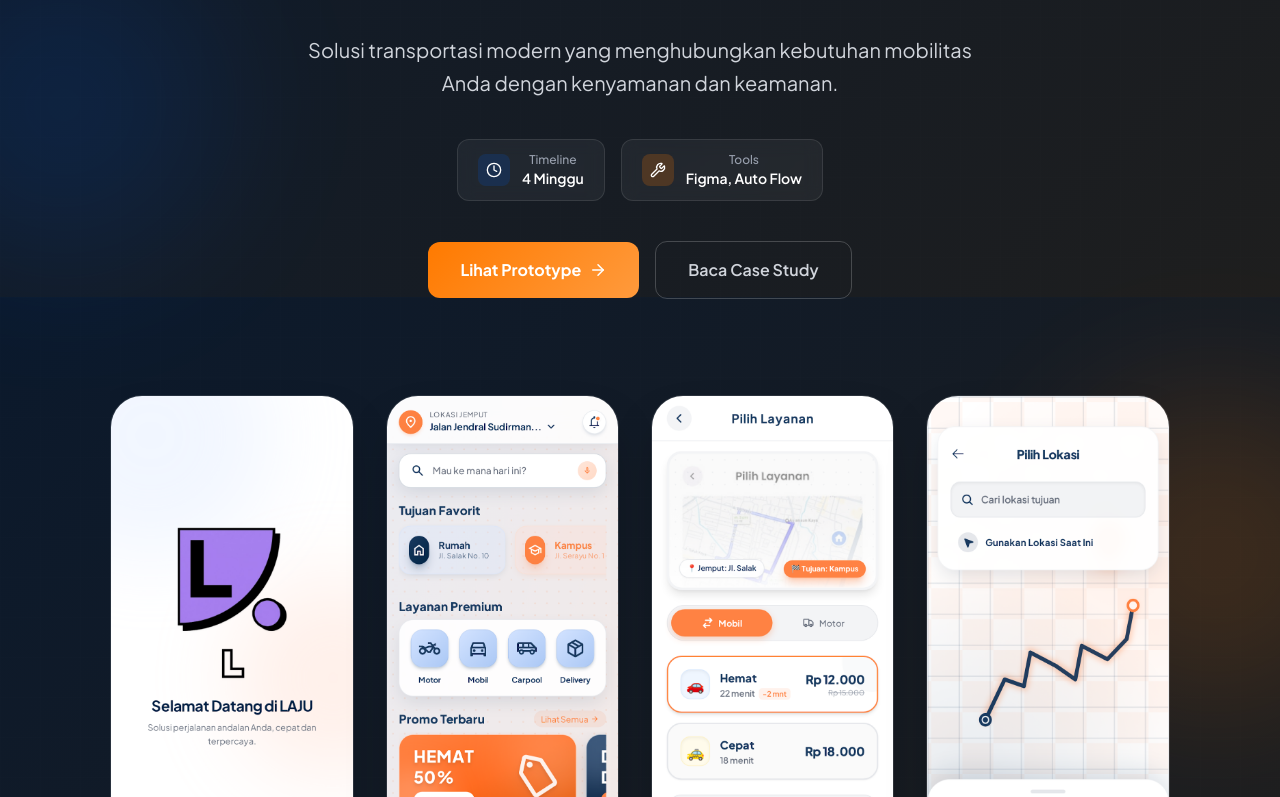
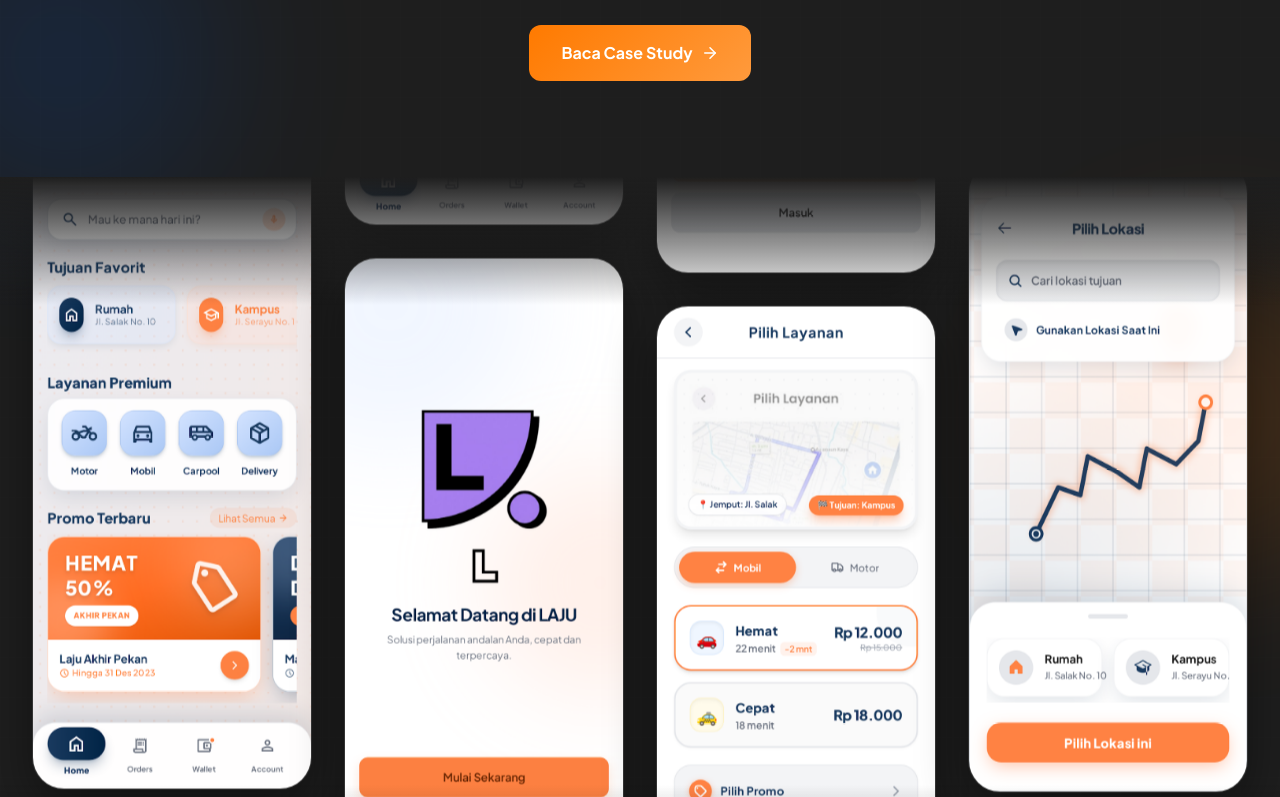
Before and after one commit to ahmadhakimitsnaini/laju, a React (Vite) app: page / in a window 1280 px wide. Shown: the part 503-1300 px from the top of the page. Built offline with nearby package versions, Linux system fonts and the light colour scheme.

Commit message:
Update hero section animations and UI layout

```diff
--- a/src/App.jsx
+++ b/src/App.jsx
@@ -1,4 +1,4 @@
-import { useState, useEffect } from "react";
+import { useState, useEffect, useRef } from "react";
 import logoImage from "./assets/logo.png";
 import screen1 from "./assets/mainPage/screen.png";
 import screen2 from "./assets/mainPage/screen 2.png";
@@ -24,21 +24,14 @@
   ChevronRight,
   Smartphone,
   Lock,
-  CreditCard,
-  Zap,
   Navigation,
 } from "lucide-react";
-import { motion } from "framer-motion";
+import { motion, useScroll, useTransform } from "framer-motion";
 
 // ─── Animation Variants ───────────────────────────────────────────────────────
 const fadeUp = {
   hidden: { opacity: 0, y: 40 },
   visible: { opacity: 1, y: 0, transition: { duration: 0.6, ease: "easeOut" } },
-};
-
-const fadeIn = {
-  hidden: { opacity: 0 },
-  visible: { opacity: 1, transition: { duration: 0.6, ease: "easeOut" } },
 };
 
 const staggerContainer = {
@@ -49,6 +42,23 @@
 const staggerItem = {
   hidden: { opacity: 0, y: 30 },
   visible: { opacity: 1, y: 0, transition: { duration: 0.5, ease: "easeOut" } },
+};
+
+// 1, 2, 3: Composed Animation (Scale + Stagger + Custom Rotation)
+const composedAnimation = {
+  hidden: { opacity: 0, scale: 0.8, y: 60, rotateX: 15 },
+  visible: {
+    opacity: 1,
+    scale: 1,
+    y: 0,
+    rotateX: 0,
+    transition: {
+      type: "spring",
+      stiffness: 80,
+      damping: 12,
+      duration: 0.8,
+    },
+  },
 };
 
 // Reusable scroll-triggered wrapper
@@ -207,19 +217,46 @@
 
 // ─── Hero Section ─────────────────────────────────────────────────────────────
 function HeroSection() {
+  const containerRef = useRef(null);
+
+  // Parallax ringan saat user men-scroll ke bawah
+  const { scrollYProgress } = useScroll({
+    target: containerRef,
+    offset: ["start start", "end start"],
+  });
+
+  // Berbagai kecepatan parallax untuk menciptakan efek kedalaman pada grid
+  const yParallax1 = useTransform(scrollYProgress, [0, 1], [0, -100]);
+  const yParallax2 = useTransform(scrollYProgress, [0, 1], [0, -250]);
+  const yParallax3 = useTransform(scrollYProgress, [0, 1], [0, -150]);
+  const yParallax4 = useTransform(scrollYProgress, [0, 1], [0, -300]);
+
+  // 4 kolom mockup — pola arah: ↑ ↓ ↓ ↑
+  const col1 = [screen1, screen2, screen3, screen4];
+  const col2 = [screen2, screen3, screen4, screen1];
+  const col3 = [screen3, screen4, screen1, screen2];
+  const col4 = [screen4, screen1, screen2, screen3];
+
   return (
     <section
+      ref={containerRef}
       id="hero"
-      className="relative min-h-screen flex flex-col justify-center overflow-hidden pt-20"
+      className="relative flex flex-col overflow-x-hidden pt-20 bg-[#1E1E1E]"
     >
+      {/* Kontainer Utama */}
+      <div className="w-full flex flex-col items-center justify-start z-10">
         {/* Background Gradient Blobs */}
         <div
           className="absolute top-1/4 -left-32 w-96 h-96 rounded-full opacity-20 blur-3xl pointer-events-none"
-        style={{ background: "radial-gradient(circle, #0052CC, transparent)" }}
+          style={{
+            background: "radial-gradient(circle, #0052CC, transparent)",
+          }}
         />
         <div
           className="absolute bottom-1/4 -right-32 w-96 h-96 rounded-full opacity-20 blur-3xl pointer-events-none"
-        style={{ background: "radial-gradient(circle, #FF7A00, transparent)" }}
+          style={{
+            background: "radial-gradient(circle, #FF7A00, transparent)",
+          }}
         />
         {/* Grid pattern overlay */}
         <div
@@ -230,52 +267,43 @@
           }}
         />
 
+        {/* ── ATAS: TEKS HERO ── */}
         <motion.div
-        className="relative max-w-6xl mx-auto px-6 py-20 flex flex-col items-center text-center"
+          className="relative z-10 flex flex-col items-center text-center px-6 max-w-4xl mx-auto w-full mb-16"
           initial="hidden"
           animate="visible"
           variants={staggerContainer}
         >
           {/* Main Logo in Hero */}
-        <motion.div className="mb-6" variants={staggerItem}>
-          <img
-            src={logoImage}
-            alt="LAJU Logo"
-            className="h-16 md:h-20 lg:h-24 object-contain"
-          />
-        </motion.div>
+          {/* <div className="mb-6">
+            <img src={logoImage} alt="LAJU Logo" className="h-16 md:h-20 lg:h-24 object-contain" />
+          </div> */}
 
           {/* Headline */}
-        <motion.h1
-          className="text-4xl md:text-5xl lg:text-6xl font-extrabold text-white leading-tight mb-2 max-w-4xl"
-          variants={staggerItem}
-        >
+          <h1 className="text-4xl md:text-5xl lg:text-6xl font-extrabold text-white leading-tight mb-2 max-w-4xl">
             LAJU
-        </motion.h1>
-        <motion.h1
-          className="text-3xl md:text-5xl lg:text-6xl font-extrabold text-white leading-tight mb-6 max-w-4xl"
-          variants={staggerItem}
-        >
+          </h1>
+          <h2 className="text-3xl md:text-5xl lg:text-6xl font-extrabold text-white leading-tight mb-6 max-w-4xl">
             Redefining <span className="text-white">Ride-Hailing</span> with{" "}
             <span className="text-white">Human-Centric</span> Tech
-        </motion.h1>
+          </h2>
 
           {/* Sub-headline */}
-        <motion.p
-          className="text-base md:text-xl text-gray-300 max-w-2xl mb-10 leading-relaxed"
-          variants={staggerItem}
-        >
-          Solusi transportasi modern yang menghubungkan kebutuhan mobilitas Anda dengan kenyamanan dan keamanan.
-        </motion.p>
+          <p className="text-base md:text-xl text-gray-300 max-w-2xl mb-8 leading-relaxed">
+            Solusi transportasi modern yang menghubungkan kebutuhan mobilitas
+            Anda dengan kenyamanan dan keamanan.
+          </p>
 
           {/* Info Cards */}
-        <motion.div className="flex flex-wrap justify-center gap-4 mb-10" variants={staggerItem}>
+          <div className="flex flex-wrap justify-center gap-4 mb-8">
             <div className="flex items-center gap-3 px-5 py-3 rounded-xl border border-white/10 bg-white/5 backdrop-blur-sm">
               <div className="w-8 h-8 rounded-lg bg-[#0052CC]/20 flex items-center justify-center">
                 <Clock size={16} className="text-white" />
               </div>
               <div>
-              <p className="text-xs text-gray-400 font-medium">Timeline</p>
+                <p className="text-xs text-gray-400 font-medium text-left">
+                  Timeline
+                </p>
                 <p className="text-white font-semibold text-sm">4 Minggu</p>
               </div>
             </div>
@@ -284,30 +312,18 @@
                 <Wrench size={16} className="text-white" />
               </div>
               <div>
-              <p className="text-xs text-gray-400 font-medium">Tools</p>
+                <p className="text-xs text-gray-400 font-medium text-left">
+                  Tools
+                </p>
                 <p className="text-white font-semibold text-sm">
                   Figma, Auto Flow
                 </p>
               </div>
             </div>
-        </motion.div>
+          </div>
 
           {/* CTA Button */}
-        <motion.div className="flex flex-wrap justify-center items-center gap-4 mb-16" variants={staggerItem}>
-          <a
-            href="#prototype"
-            id="cta-lihat-prototype"
-            onClick={(e) => {
-              e.preventDefault();
-              document
-                .querySelector("#prototype")
-                ?.scrollIntoView({ behavior: "smooth" });
-            }}
-            className="inline-flex items-center gap-2 px-8 py-4 rounded-xl font-bold text-white text-base transition-all duration-300 hover:scale-105 hover:shadow-xl hover:shadow-[#FF7A00]/30"
-            style={{ background: "linear-gradient(135deg, #FF7A00, #FF9A3C)" }}
-          >
-            Lihat Prototype <ArrowRight size={18} />
-          </a>
+          <div className="flex flex-wrap justify-center items-center gap-4">
             <a
               href="#overview"
               onClick={(e) => {
@@ -316,48 +332,108 @@
                   .querySelector("#overview")
                   ?.scrollIntoView({ behavior: "smooth" });
               }}
-            className="inline-flex items-center gap-2 px-8 py-4 rounded-xl font-semibold text-gray-300 text-base border border-white/20 hover:border-white/40 hover:text-white transition-all duration-300"
+              className="inline-flex items-center gap-2 px-8 py-4 rounded-xl font-bold text-white text-base transition-all duration-300 hover:scale-105 hover:shadow-xl hover:shadow-[#FF7A00]/30"
+              style={{
+                background: "linear-gradient(135deg, #FF7A00, #FF9A3C)",
+              }}
             >
-            Baca Case Study
+              Baca Case Study <ArrowRight size={18} />
             </a>
+          </div>
         </motion.div>
 
-        {/* 4 Mockup Screens */}
+        {/* ── BAWAH: MASONRY 4-KOLOM GRID ── */}
         <motion.div
-          className="w-full max-w-6xl overflow-x-auto pb-12 pt-8 flex justify-start lg:justify-center items-center gap-4 md:gap-8 snap-x snap-mandatory hide-scrollbar"
-          variants={staggerItem}
+          className="relative w-full h-[100vh] max-h-[1200px] overflow-hidden flex justify-center items-start px-4 md:px-8 gap-4 md:gap-6 lg:gap-8 mt-8"
+          initial="hidden"
+          animate="visible"
+          variants={staggerContainer}
         >
+          {/* Fade gradient atas/bawah agar terpotong dengan mulus */}
+          <div className="absolute inset-x-0 top-0 h-32 bg-gradient-to-b from-[#1E1E1E] to-transparent z-20 pointer-events-none" />
+          <div className="absolute inset-x-0 bottom-0 h-48 bg-gradient-to-t from-[#1E1E1E] to-transparent z-20 pointer-events-none" />
+
+          {/* Kolom 1 (Kiri Luar - Ke Atas) */}
+          <motion.div
+            style={{ y: yParallax1 }}
+            className="flex-1 flex flex-col mt-12 overflow-visible"
+            variants={composedAnimation}
+          >
+            <div className="flex flex-col gap-4 md:gap-6 lg:gap-8 animate-marquee-up">
+              {[...col1, ...col1, ...col1, ...col1, ...col1, ...col1].map(
+                (src, i) => (
                   <img
-            src={screen1}
-            alt="Mockup 1"
-            className="h-[350px] md:h-[450px] lg:h-[550px] w-auto object-contain snap-center shrink-0 shadow-2xl rounded-[24px] md:rounded-[32px] border border-white/10 transition-all duration-500 hover:-translate-y-6 hover:scale-105 hover:shadow-[#FF7A00]/20 hover:border-white/30 cursor-pointer relative z-0 hover:z-10"
+                    key={`col1-${i}`}
+                    src={src}
+                    alt={`Mockup 1-${i}`}
+                    className="w-full object-contain rounded-[1.5rem] md:rounded-[2rem] border border-white/10 shadow-[0_20px_50px_rgba(0,0,0,0.4)] transition-transform duration-500 hover:scale-105 hover:border-white/30"
                   />
-          <img
-            src={screen2}
-            alt="Mockup 2"
-            className="h-[350px] md:h-[450px] lg:h-[550px] w-auto object-contain snap-center shrink-0 shadow-2xl rounded-[24px] md:rounded-[32px] border border-white/10 transition-all duration-500 hover:-translate-y-6 hover:scale-105 hover:shadow-[#0052CC]/20 hover:border-white/30 cursor-pointer relative z-0 hover:z-10"
-          />
-          <img
-            src={screen3}
-            alt="Mockup 3"
-            className="h-[350px] md:h-[450px] lg:h-[550px] w-auto object-contain snap-center shrink-0 shadow-2xl rounded-[24px] md:rounded-[32px] border border-white/10 transition-all duration-500 hover:-translate-y-6 hover:scale-105 hover:shadow-[#FF7A00]/20 hover:border-white/30 cursor-pointer relative z-0 hover:z-10"
-          />
-          <img
-            src={screen4}
-            alt="Mockup 4"
-            className="h-[350px] md:h-[450px] lg:h-[550px] w-auto object-contain snap-center shrink-0 shadow-2xl rounded-[24px] md:rounded-[32px] border border-white/10 transition-all duration-500 hover:-translate-y-6 hover:scale-105 hover:shadow-[#0052CC]/20 hover:border-white/30 cursor-pointer relative z-0 hover:z-10"
-          />
+                ),
+              )}
+            </div>
           </motion.div>
 
-        {/* Scroll indicator */}
-        <div className="relative mt-8 flex flex-col items-center gap-2 animate-bounce">
-          <p className="text-gray-500 text-xs font-medium">
-            Scroll untuk melanjutkan
-          </p>
-
-          <div className="w-px h-8 bg-gradient-to-b from-gray-500 to-transparent" />
+          {/* Kolom 2 (Tengah Kiri - Ke Bawah) */}
+          <motion.div
+            style={{ y: yParallax2 }}
+            className="flex-1 flex flex-col -mt-8 overflow-visible"
+            variants={composedAnimation}
+          >
+            <div className="flex flex-col gap-4 md:gap-6 lg:gap-8 animate-marquee-down">
+              {[...col2, ...col2, ...col2, ...col2, ...col2, ...col2].map(
+                (src, i) => (
+                  <img
+                    key={`col2-${i}`}
+                    src={src}
+                    alt={`Mockup 2-${i}`}
+                    className="w-full object-contain rounded-[1.5rem] md:rounded-[2rem] border border-white/10 shadow-[0_20px_50px_rgba(0,0,0,0.4)] transition-transform duration-500 hover:scale-105 hover:border-white/30"
+                  />
+                ),
+              )}
             </div>
           </motion.div>
+
+          {/* Kolom 3 (Tengah Kanan - Ke Bawah) */}
+          <motion.div
+            style={{ y: yParallax3 }}
+            className="flex-1 flex flex-col mt-4 overflow-visible"
+            variants={composedAnimation}
+          >
+            <div className="flex flex-col gap-4 md:gap-6 lg:gap-8 animate-marquee-down">
+              {[...col3, ...col3, ...col3, ...col3, ...col3, ...col3].map(
+                (src, i) => (
+                  <img
+                    key={`col3-${i}`}
+                    src={src}
+                    alt={`Mockup 3-${i}`}
+                    className="w-full object-contain rounded-[1.5rem] md:rounded-[2rem] border border-white/10 shadow-[0_20px_50px_rgba(0,0,0,0.4)] transition-transform duration-500 hover:scale-105 hover:border-white/30"
+                  />
+                ),
+              )}
+            </div>
+          </motion.div>
+
+          {/* Kolom 4 (Kanan Luar - Ke Atas) */}
+          <motion.div
+            style={{ y: yParallax4 }}
+            className="flex-1 flex flex-col mt-20 overflow-visible"
+            variants={composedAnimation}
+          >
+            <div className="flex flex-col gap-4 md:gap-6 lg:gap-8 animate-marquee-up">
+              {[...col4, ...col4, ...col4, ...col4, ...col4, ...col4].map(
+                (src, i) => (
+                  <img
+                    key={`col4-${i}`}
+                    src={src}
+                    alt={`Mockup 4-${i}`}
+                    className="w-full object-contain rounded-[1.5rem] md:rounded-[2rem] border border-white/10 shadow-[0_20px_50px_rgba(0,0,0,0.4)] transition-transform duration-500 hover:scale-105 hover:border-white/30"
+                  />
+                ),
+              )}
+            </div>
+          </motion.div>
+        </motion.div>
+      </div>
     </section>
   );
 }
@@ -428,15 +504,16 @@
                 <p className="text-gray-300 leading-relaxed">
                   Riset menunjukkan bahwa pengguna layanan ride-hailing sering
                   merasa tidak berdaya — driver ditugaskan secara acak tanpa
-                  pilihan, meninggalkan rasa ketidakamanan terutama bagi penumpang
-                  wanita dan perjalanan malam. LAJU hadir untuk mengubah paradigma
-                  ini.
+                  pilihan, meninggalkan rasa ketidakamanan terutama bagi
+                  penumpang wanita dan perjalanan malam. LAJU hadir untuk
+                  mengubah paradigma ini.
                 </p>
               </div>
               <div className="flex-1 p-6 rounded-2xl border border-white/10 bg-white/5">
                 <p className="text-gray-300 leading-relaxed">
                   Selain itu, ketidaktransparanan biaya dan ketergantungan pada
-                  uang tunai menciptakan gesekan dalam pengalaman pengguna. Fitur{" "}
+                  uang tunai menciptakan gesekan dalam pengalaman pengguna.
+                  Fitur{" "}
                   <span className="text-white font-semibold">Dompet LAJU</span>{" "}
                   hadir sebagai solusi ekosistem pembayaran yang seamless dan
                   terpercaya.
@@ -698,7 +775,7 @@
     {
       id: "brainstorming",
       number: "01",
-      title: "Brainstorming Design",
+      title: "Crazy 8's & Brainstorming",
       desc: "Eksplorasi ide awal menggunakan FigJam — memetakan pain points, crazy-8s, dan kemungkinan solusi secara visual sebelum difilter menjadi konsep terpilih.",
       accentColor: "#0052CC",
       accentLight: "#60A5FA",
@@ -1095,10 +1172,12 @@
             </h2>
             <p className="text-gray-400 text-lg max-w-3xl leading-relaxed">
               Pengujian usability dilakukan kepada{" "}
-              <span className="text-white font-semibold">8 pengguna target</span>{" "}
+              <span className="text-white font-semibold">
+                8 pengguna target
+              </span>{" "}
               (mahasiswa & profesional muda, 18–30 tahun) dengan skenario tugas
-              berbasis task-based testing dalam sesi moderasi selama ±45 menit per
-              sesi.
+              berbasis task-based testing dalam sesi moderasi selama ±45 menit
+              per sesi.
             </p>
           </div>
         </FadeInWhenVisible>
--- a/src/index.css
+++ b/src/index.css
@@ -46,3 +46,30 @@
     background: #FF7A00;
   }
 }
+
+@layer utilities {
+  /* Vertikal ke ATAS — kolom 1 & 3 */
+  @keyframes marquee-up {
+    0%   { transform: translateY(0); }
+    100% { transform: translateY(-50%); }
+  }
+
+  /* Vertikal ke BAWAH — kolom 2 & 4 */
+  @keyframes marquee-down {
+    0%   { transform: translateY(-50%); }
+    100% { transform: translateY(0); }
+  }
+
+  .animate-marquee-up {
+    animation: marquee-up 20s linear infinite;
+  }
+
+  .animate-marquee-down {
+    animation: marquee-down 20s linear infinite;
+  }
+
+  .animate-marquee-up:hover,
+  .animate-marquee-down:hover {
+    animation-play-state: paused;
+  }
+}
```
Also changed, not shown: src/assets/mainPage/screen 2.png, src/assets/mainPage/screen.png. Lines whose indentation alone changed are shown as unchanged.
